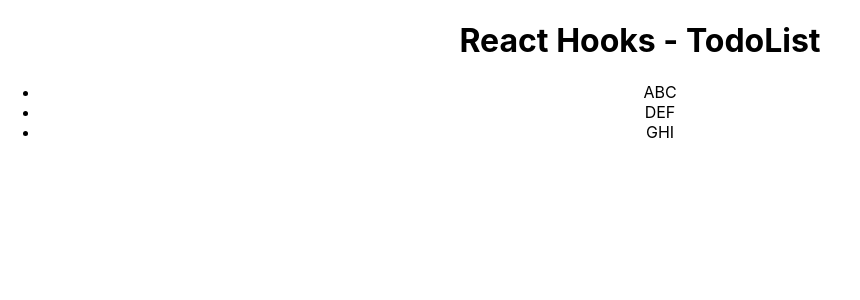
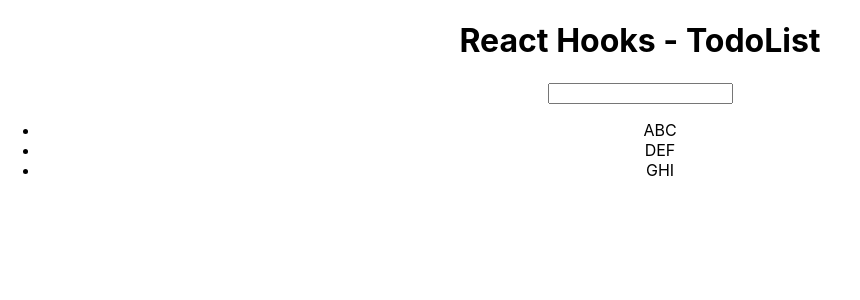
Before and after one commit to thloc/react-hooks-demo, a React (Create React App) app: page / in a window 1280 px wide. Shown: the top 300 px of the page, without its empty margins (0-860 px from the left). Built offline with nearby package versions, Linux system fonts and the light colour scheme.

Commit message:
Demo useState hook - TodoForm

```diff
--- a/src/App.js
+++ b/src/App.js
@@ -1,8 +1,9 @@
 import React, { useState } from 'react';
 
 import './App.scss';
-import ColorBox from './components/ColorBox';
+// import ColorBox from './components/ColorBox';
 import TodoList from './components/TodoList';
+import TodoForm from './components/TodoForm';
 
 function App() {
   const [todoList, setTodoList] = useState([
@@ -21,6 +22,16 @@
     setTodoList(newTodoList);
   }
 
+  function handleTodoFormSubmit(formValues) {
+    const newTodo = {
+      id: todoList.length + 1,
+      ...formValues
+    }
+    const newTodoList = [...todoList];
+    newTodoList.push(newTodo);
+    setTodoList(newTodoList);
+  }
+
   return (
     <div className="app">
       {/* <h1>Welcome to React Hooks</h1>
@@ -28,6 +39,8 @@
       <ColorBox/> */}
 
       <h1>React Hooks - TodoList</h1>
+
+      <TodoForm onSubmit={handleTodoFormSubmit}></TodoForm>
 
       <TodoList
         todos={todoList}
--- /dev/null
+++ b/src/components/TodoForm/index.jsx
@@ -0,0 +1,46 @@
+import React from 'react';
+import PropTypes from 'prop-types';
+import { useState } from 'react';
+
+TodoForm.propTypes = {
+  onSupmit: PropTypes.func,
+};
+
+TodoForm.defaultProps = {
+  onSupmit: null
+}
+
+function TodoForm(props) {
+  const { onSubmit } = props;
+  const [value, setValue] = useState('');
+
+  function hangleValueChange(e) {
+    setValue(e.target.value);
+  }
+
+  function handleSubmit(e) {
+    e.preventDefault();
+
+    if (!onSubmit) return;
+
+    const formValue = {
+      title: value,
+    };
+
+    onSubmit(formValue);
+
+    // Reset form
+    setValue('');
+  }
+
+  return (
+    <form onSubmit={handleSubmit}>
+      <input
+        type="text"
+        value={value}
+        onChange={hangleValueChange} />
+    </form>
+  );
+}
+
+export default TodoForm;
```
